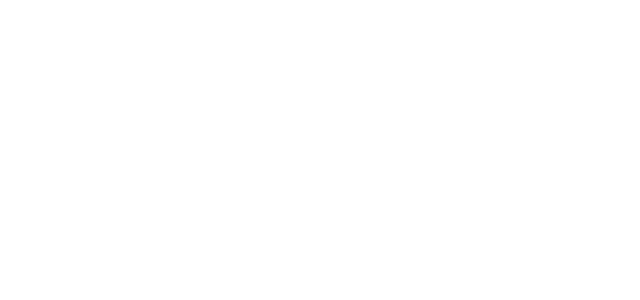
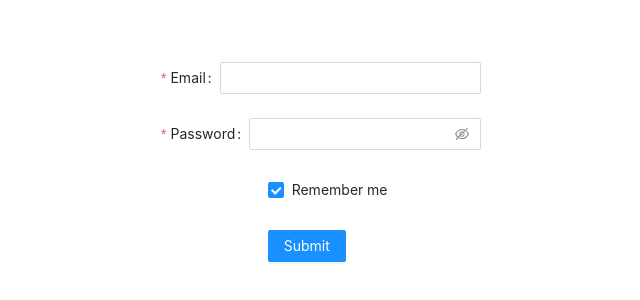
Before and after one commit to waitless-app/waitless_frontend, a React (Create React App) app: page /login in a window 1280 px wide. Shown: the part 226-526 px from the top of the page, without its empty margins (319-959 px from the left). Built offline with nearby package versions, Linux system fonts and the light colour scheme.

Commit message:
fixed stash drop

```diff
--- a/src/App.scss
+++ b/src/App.scss
@@ -1,3 +1,5 @@
+@import '~antd/dist/antd.css';
+
 .App {
   text-align: center;
 }
--- a/src/App.tsx
+++ b/src/App.tsx
@@ -1,26 +1,45 @@
 import React from 'react';
-import logo from './logo.svg';
 import './App.scss';
-import { ReactQueryDevtools } from "react-query/devtools";
+import { ReactQueryDevtools } from 'react-query/devtools';
 import {
   BrowserRouter as Router,
   Switch,
   Route,
-  Link
-} from "react-router-dom";
-import { QueryClient, QueryClientProvider } from "react-query";
-import Login from "./components/Login";
+  Redirect,
+} from 'react-router-dom';
+import { QueryClient, QueryClientProvider } from 'react-query';
+import Login from './components/Login';
+import Dashboard from './components/Dashboard';
+import { getItem } from './utils/localstorage';
+
+interface PrivateRouteProps {
+  component: any,
+  authed: String | Boolean
+  [key: string]: any,
+}
+
+function PrivateRoute({ component: Component, authed, ...rest } : PrivateRouteProps) {
+  return (
+    <Route
+      {...rest}
+      render={(props) => (authed === true
+        ? <Component {...props} />
+        : <Redirect to={{ pathname: '/login' }} />)}
+    />
+  );
+}
 
 const queryClient = new QueryClient();
+const isAuthenticated = !!getItem('access_token');
 
 function App() {
-
   return (
     <QueryClientProvider client={queryClient}>
       <Router>
-      <Switch>
-        <Route exact path="/" component={Login} />
-      </Switch>
+        <Switch>
+          <Route path="/login" component={Login} />
+          <PrivateRoute authed={isAuthenticated} path="/" component={Dashboard} />
+        </Switch>
       </Router>
       <ReactQueryDevtools initialIsOpen />
     </QueryClientProvider>
--- a/src/components/Login.tsx
+++ b/src/components/Login.tsx
@@ -1,7 +1,71 @@
+import React from 'react';
+import {
+  Row, Col, Form, Input, Button, Checkbox,
+} from 'antd';
+import { History } from 'history';
+import AuthService from '../services/jwt.service';
+import { setItem } from '../utils/localstorage';
+
 interface LoginProps {
-    token: string;
+  token?: string,
+  history: History,
 }
 
-const Login: React.FC<LoginProps> = (props) => <h1>Hello, {props.token}</h1>
+const Login: React.FC<LoginProps> = ({ history }) => {
+  const onLoginSuccess = (data: { access: string, refresh: string}) => {
+    setItem('access_token', data.access);
+    setItem('refresh_token', data.refresh);
+    history.push('/dashboard');
+  };
+
+  const onFinish = (values: {email: string, password: string, remember: boolean}) => {
+    console.log(values);
+    AuthService.login({ email: values.email, password: values.password })
+      .then(({ data }) => onLoginSuccess(data));
+  };
+
+  const onFinishFailed = (errorInfo: any) => {
+    console.log('Failed:', errorInfo);
+  };
+
+  return (
+    <Row align="middle" justify="center" style={{ height: '100vh' }}>
+      <Col span={6}>
+        <Form
+          name="basic"
+          initialValues={{ remember: true }}
+          onFinish={onFinish}
+          onFinishFailed={onFinishFailed}
+        >
+          <Form.Item
+            label="Email"
+            name="email"
+            rules={[{ required: true, message: 'Please input your username!' }]}
+          >
+            <Input />
+          </Form.Item>
+
+          <Form.Item
+            label="Password"
+            name="password"
+            rules={[{ required: true, message: 'Please input your password!' }]}
+          >
+            <Input.Password />
+          </Form.Item>
+
+          <Form.Item wrapperCol={{ offset: 8, span: 16 }} name="remember" valuePropName="checked">
+            <Checkbox>Remember me</Checkbox>
+          </Form.Item>
+
+          <Form.Item wrapperCol={{ offset: 8, span: 16 }}>
+            <Button type="primary" htmlType="submit">
+              Submit
+            </Button>
+          </Form.Item>
+        </Form>
+      </Col>
+    </Row>
+  );
+};
 
 export default Login;
--- a/src/index.tsx
+++ b/src/index.tsx
@@ -8,7 +8,7 @@
   <React.StrictMode>
     <App />
   </React.StrictMode>,
-  document.getElementById('root')
+  document.getElementById('root'),
 );
 
 // If you want to start measuring performance in your app, pass a function
--- a/src/reportWebVitals.ts
+++ b/src/reportWebVitals.ts
@@ -2,7 +2,9 @@
 
 const reportWebVitals = (onPerfEntry?: ReportHandler) => {
   if (onPerfEntry && onPerfEntry instanceof Function) {
-    import('web-vitals').then(({ getCLS, getFID, getFCP, getLCP, getTTFB }) => {
+    import('web-vitals').then(({
+      getCLS, getFID, getFCP, getLCP, getTTFB,
+    }) => {
       getCLS(onPerfEntry);
       getFID(onPerfEntry);
       getFCP(onPerfEntry);
```
Also changed, not shown: package.json (+26 -3 lines), 2 other files (tests, documents, lock files or other folders).
